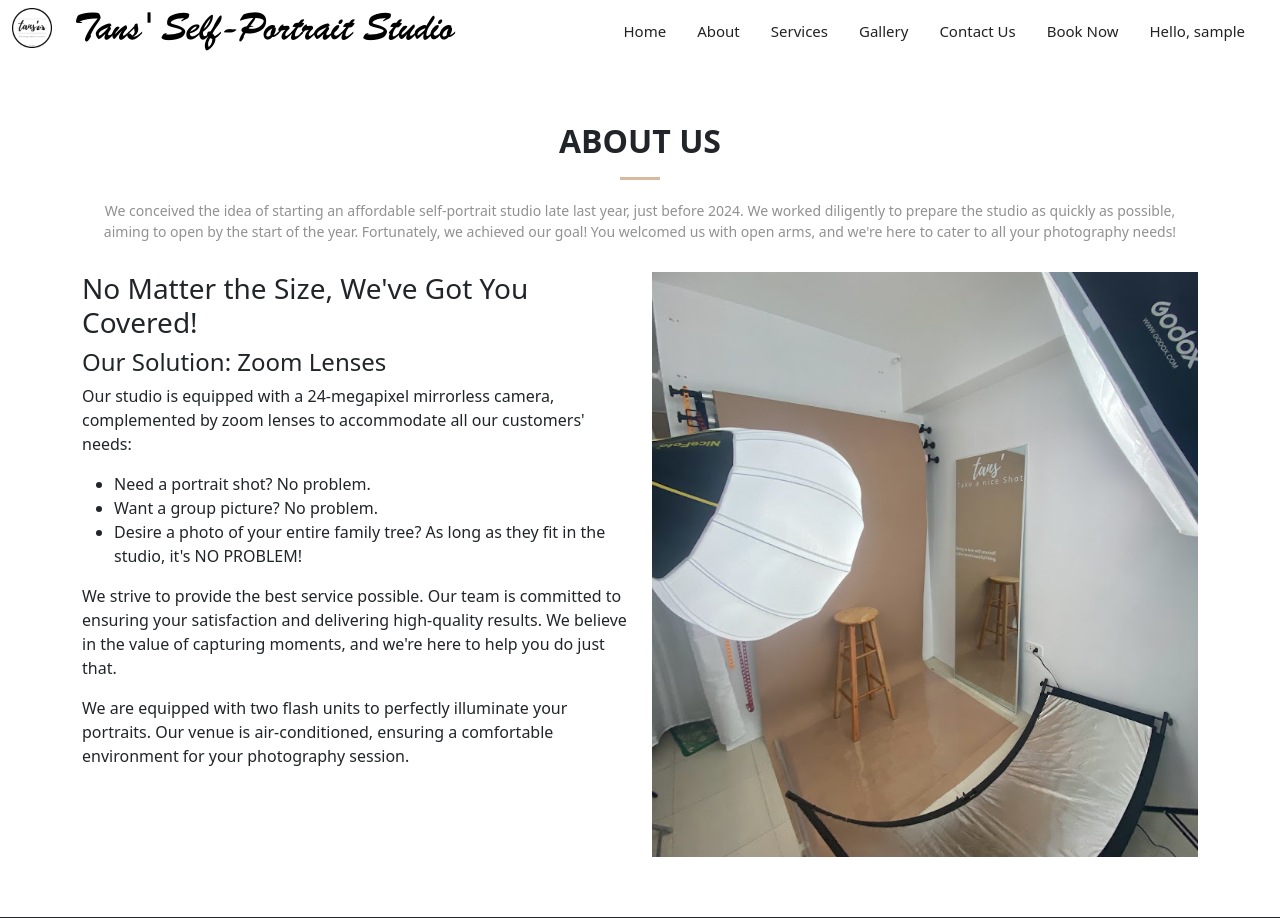
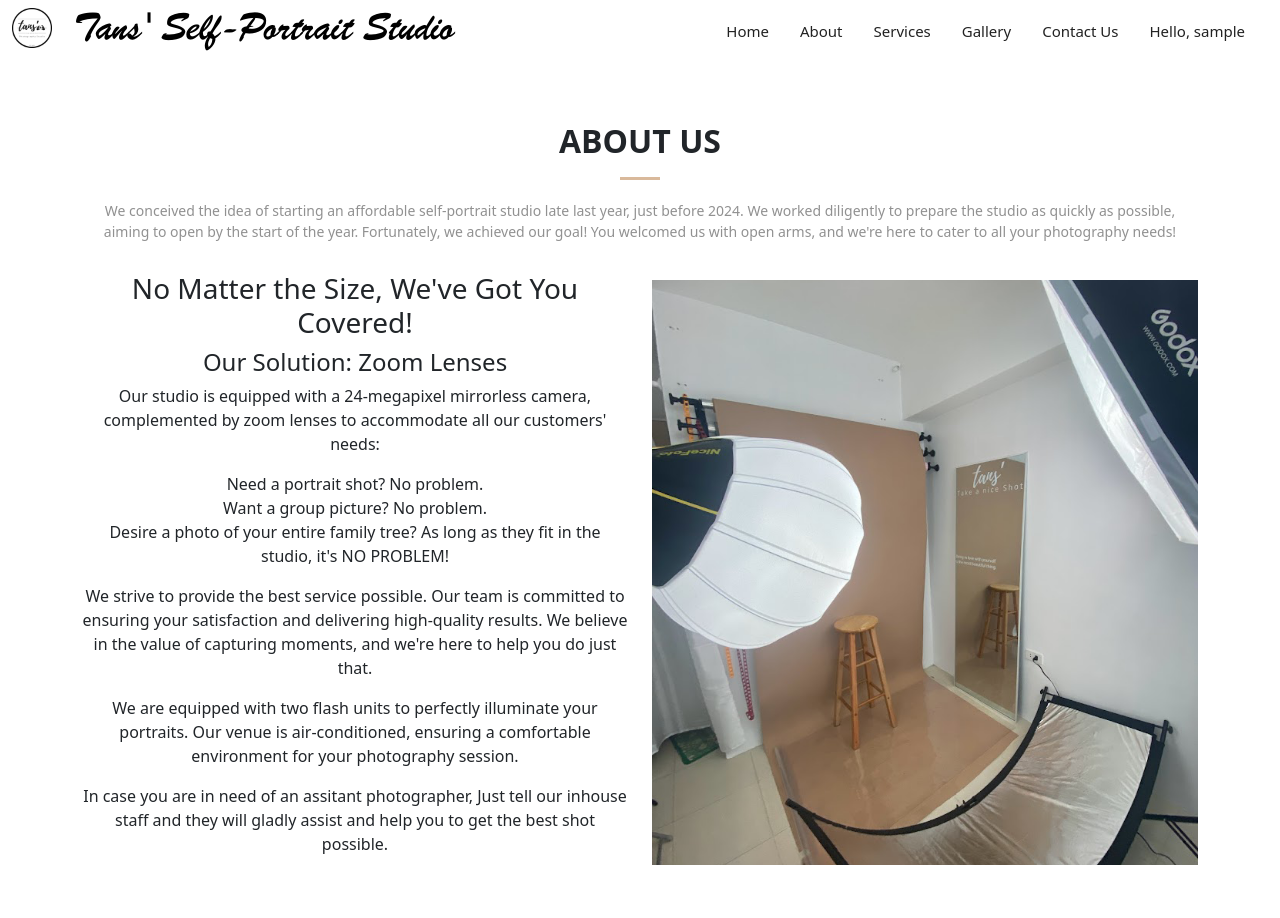
Before and after one commit to Smallsan/photo_studio, a PHP site: page /about.php in a window 1280 px wide. Shown: the top 918 px of the page. Run offline with PHP 8.4, Linux system fonts and the light colour scheme; the visitor is signed in with stand-in values (Sample User, id 1).

Commit message:
added images and updated about page

```diff
--- a/about.php
+++ b/about.php
@@ -32,11 +32,12 @@
                 </p>
             </div>
 
-            <div class="row">
-                <div class="col-lg-6 order-1 order-lg-2 " data-aos="fade-left">
-                    <img src="assets/images/about/About.png" class="img-fluid" alt="About Us" />
+            <div class="row align-items-center">
+                <div class="col-lg-6 order-1 order-lg-2 text-center" data-aos="fade-left">
+                    <img src="assets/images/about/About.png" class="img-fluid mx-auto" alt="About Us"
+                        style="display: block;" />
                 </div>
-                <div class="col-lg-6 pt-4 pt-lg-0 order-2 order-lg-1 content" data-aos="fade-right">
+                <div class="col-lg-6 pt-4 pt-lg-0 order-2 order-lg-1 content text-center" data-aos="fade-right">
                     <h3>No Matter the Size, We've Got You Covered!</h3>
                     <h4>Our Solution: Zoom Lenses</h4>
                     <p>
@@ -44,7 +45,7 @@
                         complemented by zoom lenses to accommodate all our customers'
                         needs:
                     </p>
-                    <ul>
+                    <ul class="list-unstyled">
                         <li>Need a portrait shot? No problem.</li>
                         <li>Want a group picture? No problem.</li>
                         <li>
@@ -63,10 +64,36 @@
                         portraits. Our venue is air-conditioned, ensuring a comfortable
                         environment for your photography session.
                     </p>
+                    <p>
+                        In case you are in need of an assitant photographer, Just tell our inhouse staff and they will
+                        gladly assist and help you to get the best shot possible.
+                    </p>
                 </div>
             </div>
         </div>
     </section>
+
+    <section id="Studio" class="Studio">
+        <div class="container">
+            <div class="section-title" data-aos="fade-down">
+                <h2>Our Studio</h2>
+                <p>This is what our place looks like! Feel free to visit us anytime.</p>
+                </p>
+            </div>
+            <div class="row">
+                <div class="col-md-4" data-aos="fade-up">
+                    <img src="assets/images/about/studio_1.png" class="img-fluid" alt="Gallery Image 1" />
+                </div>
+                <div class="col-md-4" data-aos="fade-up" data-aos-delay="100">
+                    <img src="assets/images/about/studio_2.png" class="img-fluid" alt="Gallery Image 2" />
+                </div>
+                <div class="col-md-4" data-aos="fade-up" data-aos-delay="200">
+                    <img src="assets/images/about/studio_3.png" class="img-fluid" alt="Gallery Image 3" />
+                </div>
+            </div>
+        </div>
+    </section>
+
     <?php include './modules/footer.php'; ?>
 </body>
 
--- a/modules/navbar.php
+++ b/modules/navbar.php
@@ -33,10 +33,6 @@ session_start();
                     </li>
                     <li class="nav-item">
                         <a class="nav-link" href="contact.php">Contact Us</a>
-                    </li>
-                    <li class="nav-item">
-                        <a class="nav-link" href="#" data-bs-toggle="modal" data-bs-target="#appointmentModal">Book
-                            Now</a>
                     </li>
                     <?php if (!isset($_SESSION['loggedin'])): ?>
                     <li class="nav-item">
@@ -78,6 +74,9 @@ session_start();
                 <a href="admin_dashboard.php" class="btn btn-primary w-100 mb-2">Admin Dashboard</a>
                 <?php else: ?>
                 <a href="user_dashboard.php" class="btn btn-primary w-100 mb-2">User Dashboard</a>
+                <a href="#" class="btn btn-primary w-100 mb-2" data-bs-toggle="modal"
+                    data-bs-target="#appointmentModal">Book Now</a>
+
                 <?php endif; ?>
                 <button onclick="confirmLogout()" class="btn btn-danger w-100">Log Out</button>
             </div>
```
Also changed, not shown: 3 other files.
